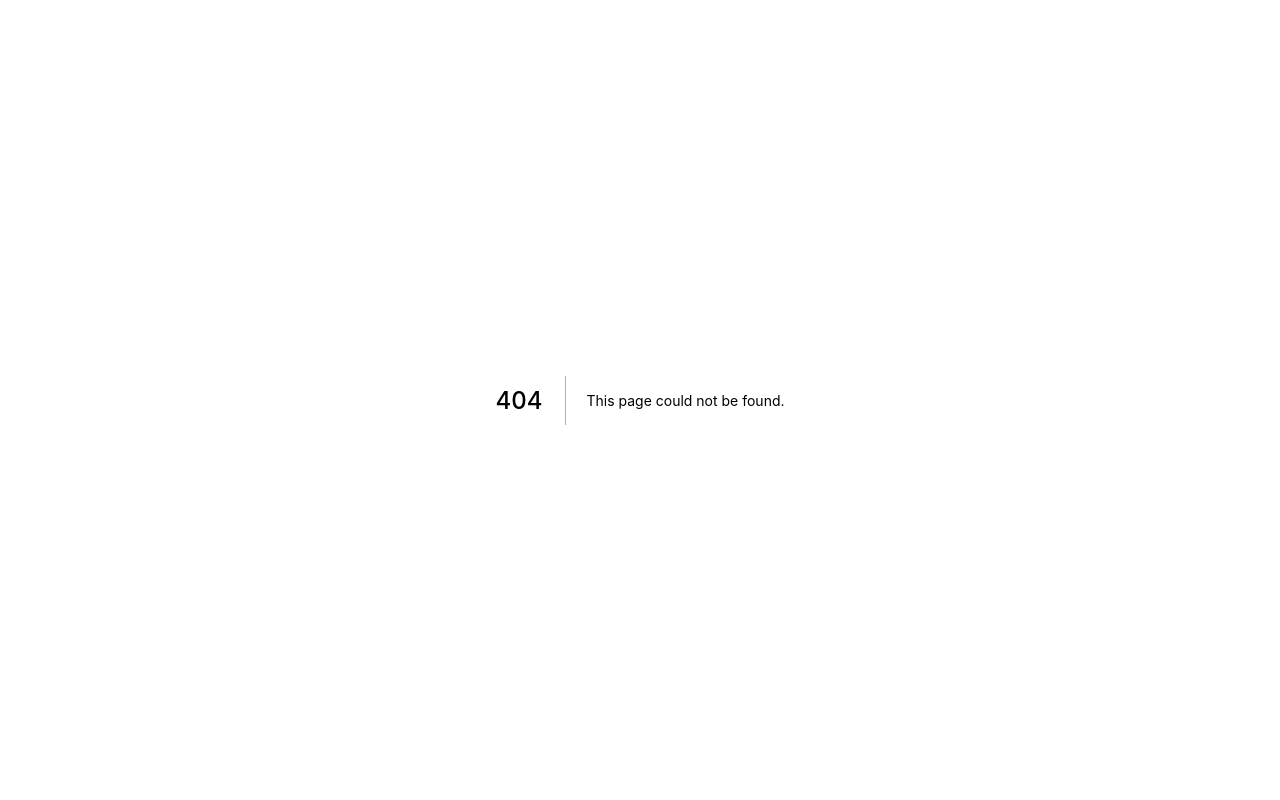
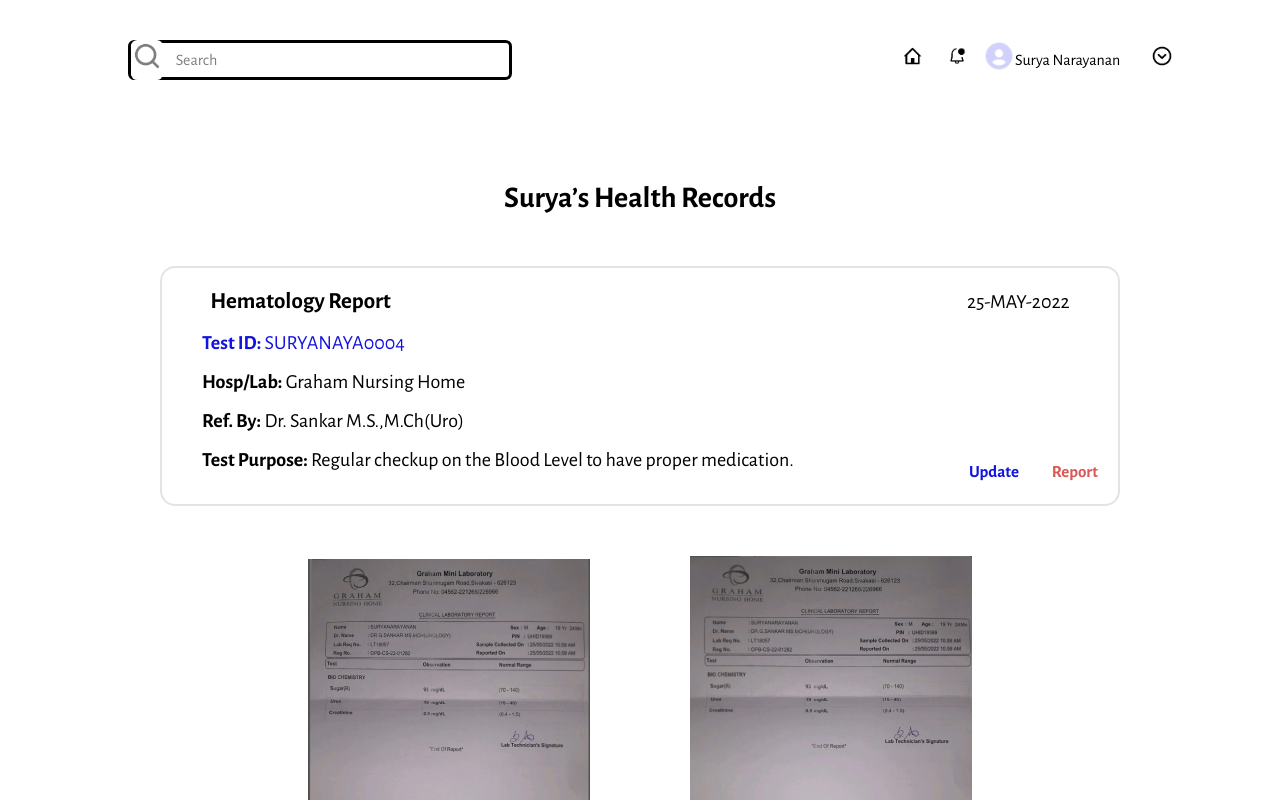
Before and after one commit to Vishal-techy/Hospital-Portal-PLI-Blockathon, a Next.js app: page /detailedReport in a window 1280 px wide. Before the commit this address had no page. Shown: the top 800 px of the page. Built offline with nearby package versions, Linux system fonts and the light colour scheme.

Commit message:
completed detailed report page

```diff
--- /dev/null
+++ b/pages/detailedReport.js
@@ -0,0 +1,104 @@
+import React from 'react'
+import Head from 'next/head'
+import Image from 'next/image'
+import styles from '../styles/detailedReport.module.css'
+import mypic from '../public/blackboxgraph.png'
+import home from '../public/home.png'
+import notf from '../public/notf.png'
+import search from '../public/search.png'
+import prof from '../public/prof.png'
+import done from '../public/done.png'
+import reportimg from '../public/ReportImg.png'
+import reportimg2 from '../public/ReportImg2.png'
+
+function detailedReport() {
+  return (
+    <div>
+
+    <Head>
+        <title>Emergent</title>
+        <meta name="description" content="Generated by create next app" />
+        <link rel="icon" href="/favicon.ico" />
+    </Head>
+
+      <div className={styles.Topbar} >
+
+            <div className={styles.Searchbox}>
+
+              <div className={styles.homebox3}>
+                <Image
+                    src={search}
+                />
+              </div>
+
+              <p  className={styles.Searchboxtext}>Search</p>
+            </div>
+
+
+     <div className={styles.Topbar2}>
+
+             <div className={styles.homebox}>
+             <Image
+             src={home}
+             />
+             </div>
+             <div className={styles.homebox2}>
+              <Image
+              src={notf}
+              />
+
+               </div>
+               <div className={styles.homebox4}>
+                <Image
+                src={prof}
+                />
+               </div>
+             <p className={styles.hometxt}>Surya Narayanan</p>
+             <div className={styles.homebox2}>
+             <Image
+             src={done}
+             />
+             </div>
+
+     </div>
+
+    </div>
+
+    <div className={styles.backgroundBox}>
+        <h1 className={styles.heading}>Surya’s Health Records</h1>
+
+    <div className={styles.liveDataCard}>
+        <div className={styles.flexRow}>
+            <div className={styles.dataName}>Hematology Report</div>
+            <div className={styles.dataTime}>25-MAY-2022</div>
+        </div>
+
+        <div className={styles.recordID}><b>Test ID:</b> SURYANAYA0004</div>
+
+        <div className={styles.detailsData}><b> Hosp/Lab:</b> Graham Nursing Home</div>
+        <div className={styles.detailsData}><b>Ref. By:</b> Dr. Sankar M.S.,M.Ch(Uro)</div>
+        <div className={styles.detailsData}><b>Test Purpose: </b>Regular checkup on the Blood Level to have
+                                  proper medication.</div>
+
+        <div className={styles.getDetails}><span className={styles.updateBlue}>Update</span>     <span className={styles.reportRed}>Report</span></div>
+    </div>
+
+    <div className={styles.medicalReports}>
+        <div className={styles.reportImage}><Image
+            src={reportimg}
+            alt="Picture of the author"
+        /></div>
+
+        <div className={styles.reportImage}><Image
+          src={reportimg2}
+          alt="Picture of the author"
+        /></div>
+    </div>
+
+    </div>
+
+    </div>
+  )
+}
+
+export default detailedReport
--- a/pages/previousHealthRecords.js
+++ b/pages/previousHealthRecords.js
@@ -109,8 +109,7 @@ function previousHealthRecords() {
 
             <div className={styles.liveDataCard}>
                 <div className={styles.flexRow}>
-                    <div className={styles.dataName}>Abdominal
-Ultrasonogram</div>
+                    <div className={styles.dataName}>Abdominal Ultrasonogram</div>
                     <div className={styles.dataTime}>07-DEC-2021</div>
                 </div>
 
--- /dev/null
+++ b/styles/detailedReport.module.css
@@ -0,0 +1,173 @@
+@import url("https://fonts.googleapis.com/css2?family=Alegreya+Sans:ital,wght@0,100;0,300;0,400;0,500;0,700;0,800;0,900;1,100;1,300;1,400;1,500;1,700;1,800;1,900&display=swap");
+
+.heading {
+  font-family: "Alegreya Sans", sans-serif;
+  font-size: 30px;
+  color: #000000;
+  font-weight: 700;
+  text-align: center;
+  padding-top: 40px;
+  padding-bottom: 30px;
+}
+
+.Searchbox {
+  height: 5vh;
+  width: 30vw;
+  margin-left: 10vw;
+  background-color: white;
+  border-radius: 0.5vw;
+  border: solid;
+  display: flex;
+  align-items: center;
+}
+
+.Topbar {
+  height: 10vh;
+  width: 100vw;
+  margin-top: 5vh;
+  display: flex;
+  flex-direction: row;
+  /* background-color: green; */
+}
+.Searchboxtext {
+  font-family: "Alegreya Sans", sans-serif;
+  color: black;
+  font-weight: 200;
+  opacity: 50%;
+}
+
+.homebox {
+  height: 5vh;
+  width: 2.5vw;
+  background-color: white;
+  margin-left: 30vw;
+  border-radius: 0.5vw;
+}
+.homebox3 {
+  height: 5vh;
+  width: 2.5vw;
+  background-color: white;
+  /* margin-left: 30vw; */
+  border-radius: 0.5vw;
+  margin-right: 1vw;
+}
+.homebox4 {
+  height: 5vh;
+  width: 2.5vw;
+  /* background-color: white; */
+  margin-left: 0.8vw;
+  border-radius: 0.5vw;
+  margin-right: 1vw;
+}
+.homebox2 {
+  height: 5vh;
+  width: 2.5vw;
+  background-color: white;
+  margin-left: 1vw;
+  border-radius: 0.5vw;
+}
+.hometxt {
+  font-family: "Alegreya Sans", sans-serif;
+  color: black;
+  margin-left: -1vw;
+  margin-right: 1vw;
+  /* margin-top:-.01vw; */
+}
+
+.Topbar2 {
+  display: flex;
+  justify-content: center;
+  align-items: center;
+  height: 5vh;
+}
+
+.backgroundBox {
+  width: 90vw;
+  height: 1000px;
+  border-radius: 20px;
+  background-color: #ffffff;
+  margin: 0 auto;
+}
+
+.liveDataCard {
+  width: 75vw;
+  height: 240px;
+  border-radius: 15px;
+  border: 2px solid #0000001c;
+  padding: 20px;
+  margin: 0 auto;
+}
+
+.flexRow {
+  display: flex;
+  align-items: center;
+  justify-content: center;
+  gap: 45vw;
+  /* width: 25vw; */
+  /* background-color: coral; */
+}
+
+.dataName {
+  font-family: "Alegreya Sans", sans-serif;
+  font-size: 23px;
+  font-weight: 700;
+  color: #000000;
+}
+
+.dataTime {
+  font-family: "Alegreya Sans", sans-serif;
+  font-size: 20px;
+  color: #000000;
+}
+
+.recordID {
+  font-family: "Alegreya Sans", sans-serif;
+  font-size: 20px;
+  color: #1313df;
+  margin-top: 15px;
+  padding-left: 20px;
+}
+
+.detailsData {
+  font-family: "Alegreya Sans", sans-serif;
+  font-size: 20px;
+  color: #000000;
+  margin-top: 15px;
+  padding-left: 20px;
+  width: 50vw;
+}
+
+.getDetails {
+  font-family: "Alegreya Sans", sans-serif;
+  margin-top: -10px;
+  padding-left: 20px;
+  float: right;
+}
+
+.updateBlue {
+  font-family: "Alegreya Sans", sans-serif;
+  font-size: 17px;
+  color: #1313df;
+  font-weight: 700;
+}
+
+.reportRed {
+  font-family: "Alegreya Sans", sans-serif;
+  font-size: 17px;
+  color: #d95857;
+  font-weight: 700;
+  margin-left: 30px;
+}
+
+.medicalReports {
+  display: flex;
+  align-items: center;
+  justify-content: center;
+  gap: 100px;
+}
+
+.reportImage {
+  /* width: 350px; */
+  height: auto;
+  margin-top: 50px;
+}
```
Also changed, not shown: public/ReportImg.png (added), public/ReportImg2.png (added).
